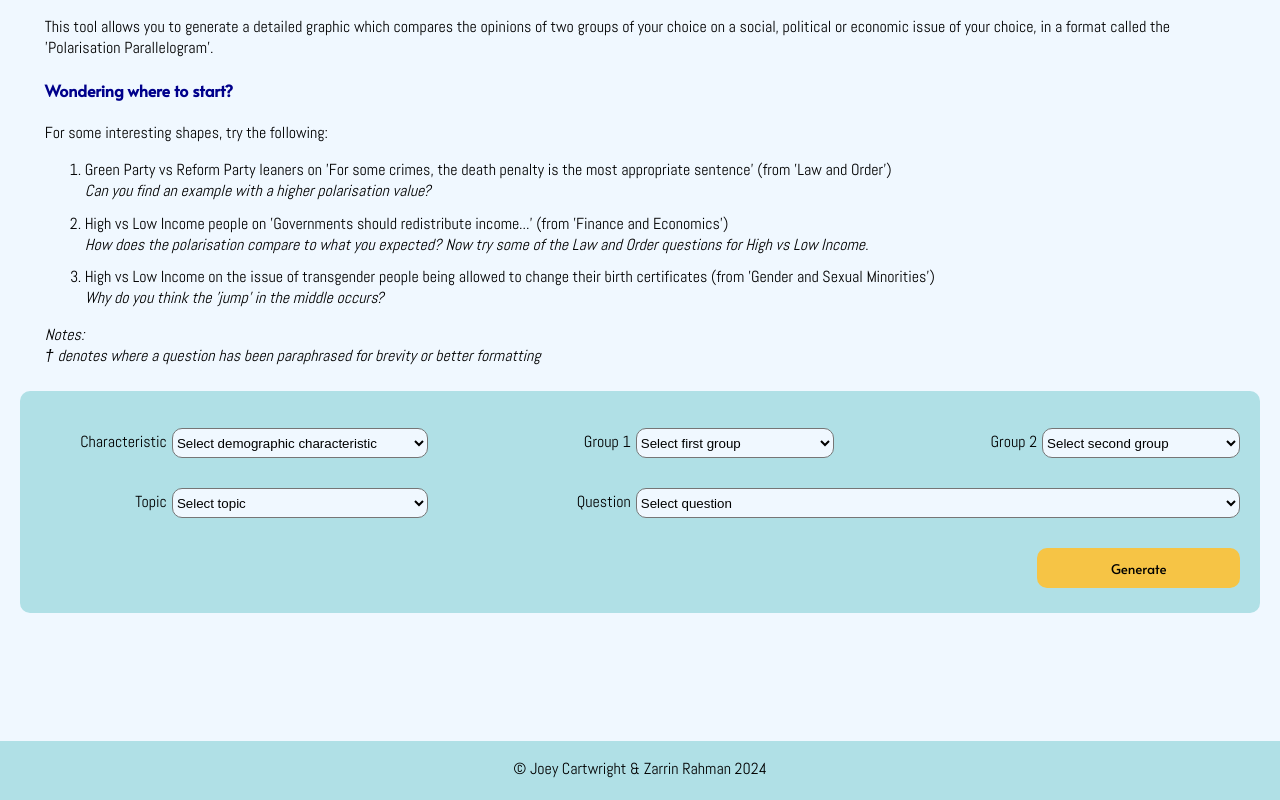
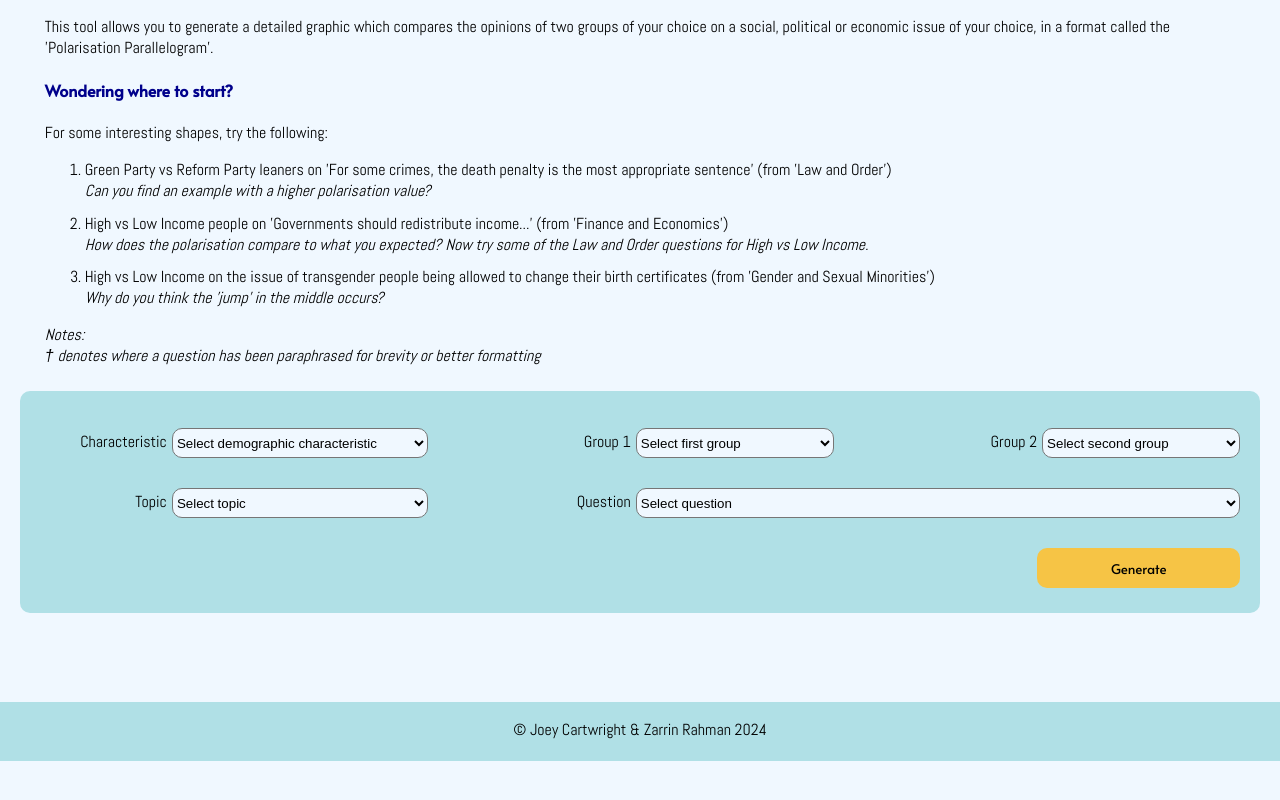
Before and after one commit to z-for-zarrin/political_wedges, a React (Create React App) app in the folder client/: page /#/ in a window 1280 px wide. Shown: the part 241-1041 px from the top of the page. After the commit the page ends 1002 px from the top, so only its background shows below. Built offline with nearby package versions, Linux system fonts and the light colour scheme.

Commit message:
adjusting margins

```diff
--- a/client/src/App.css
+++ b/client/src/App.css
@@ -79,7 +79,7 @@ body{
 footer{
   text-align: center;
   background-color: #b0e0e6;
-  margin-top: 10%;
+  margin-top: 7%;
   margin-bottom: -4%;
   padding-bottom: 5px;
   padding-top: 1px;
--- a/client/src/styles/GraphStyle.css
+++ b/client/src/styles/GraphStyle.css
@@ -70,7 +70,7 @@ input:active{
     display: block;
     margin-left: auto;
     margin-right: auto;
-    margin-top: 2%;
+    margin-top: 5%;
     border-radius: 5%;
     width: 70%;
     height: auto;
```
